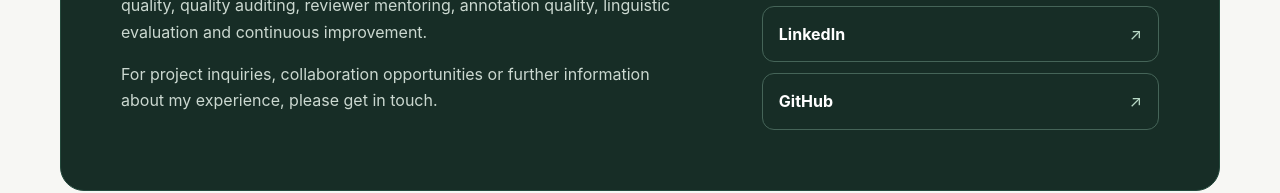
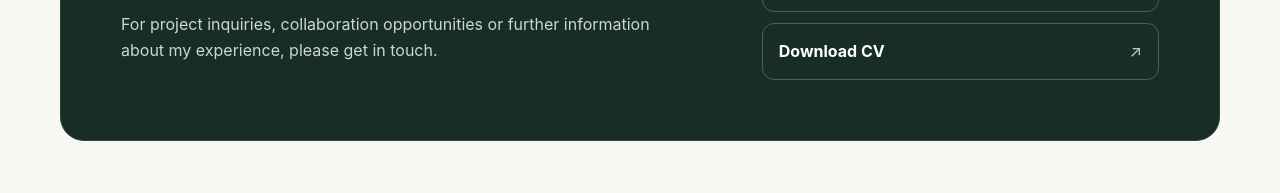
Before and after one commit to alc-etimo/turing, a plain HTML site: page index.html in a window 1280 px wide. Shown: the part 8976-9169 px from the top of the page. Drawn offline with Linux system fonts and the light colour scheme.

Commit message:
Update index.html

```diff
--- a/index.html
+++ b/index.html
@@ -520,7 +520,6 @@ body{background:var(--bg);color:var(--ink);font-family:Inter,ui-sans-serif,syste
 <article class="tool reveal"><h3>Structured information</h3><p>Controlled vocabularies · taxonomy application · metadata classification · spreadsheet-based tracking · quality reporting · HTML · XML · JSON · CSV · SRT</p></article>
 <article class="tool reveal"><h3>Tools and collaboration</h3><p>Subtitle Edit · Trados Studio · memoQ · Memsource/Phrase · Smartcat · Microsoft Excel · Salesforce · Jira · Microsoft Teams · Trello · Miro · Google Workspace</p></article>
 </div>
-<p class="small-note" style="margin-top:18px">Python is an active learning area and is not presented as an established production automation skill. Tools should be understood in the context of the projects in which they were used.</p>
 </div></section>
 
 <section class="section" id="education"><div class="wrap"><div class="head reveal"><div><div class="eyebrow">07 / Education &amp; languages</div><h2>Language expertise grounded in study and practice.</h2></div><p>Formal education in language and teaching, complemented by professional localization and quality work.</p></div>
@@ -528,7 +527,7 @@ body{background:var(--bg);color:var(--ink);font-family:Inter,ui-sans-serif,syste
 <div class="langs reveal"><div class="lang"><strong>Brazilian Portuguese</strong><span>Native</span></div><div class="lang"><strong>English</strong><span>C1–C2</span></div><div class="lang"><strong>French</strong><span>B2 · ongoing development</span></div><div class="lang"><strong>Spanish</strong><span>B1</span></div><div class="lang"><strong>Libras</strong><span>Studies</span></div></div>
 </div></section>
 
-<section class="section" id="contact"><div class="wrap"><div class="contact-panel reveal"><div><div class="eyebrow">08 / Contact</div><h2>Let’s improve AI quality.</h2><p>I am interested in remote international opportunities involving AI data quality, quality auditing, reviewer mentoring, annotation quality, linguistic evaluation and continuous improvement.</p><p>For project inquiries, collaboration opportunities or further information about my experience, please get in touch.</p></div><div class="contactlinks"><a href="mailto:ariane.etimo@gmail.com"><strong>Email</strong><span>↗</span></a><a href="https://www.linkedin.com/in/arianelesnyak/" target="_blank" rel="noopener noreferrer"><strong>LinkedIn</strong><span>↗</span></a><a href="https://github.com/alc-etimo" target="_blank" rel="noopener noreferrer"><strong>GitHub</strong><span>↗</span></a></div></div></div></section>
+<section class="section" id="contact"><div class="wrap"><div class="contact-panel reveal"><div><div class="eyebrow">08 / Contact</div><h2>Let’s improve AI quality.</h2><p>I am interested in remote international opportunities involving AI data quality, quality auditing, reviewer mentoring, annotation quality, linguistic evaluation and continuous improvement.</p><p>For project inquiries, collaboration opportunities or further information about my experience, please get in touch.</p></div><div class="contactlinks"><a href="mailto:ariane.etimo@gmail.com"><strong>Email</strong><span>↗</span></a><a href="https://www.linkedin.com/in/arianelesnyak/" target="_blank" rel="noopener noreferrer"><strong>LinkedIn</strong><span>↗</span></a><a href="https://github.com/alc-etimo/turing/blob/main/Ariane_Lesnyak_Quality_Lead_Linguistic_QA_Operations_CV.pdf?raw=true" target="_blank" rel="noopener noreferrer"><strong>Download CV</strong><span>↗</span></a></div></div></div></section>
 </main>
 <footer class="wrap footer"><span>© <span id="year"></span> Ariane Lesnyak</span><span>AI Data Quality · Reviewer Enablement · Linguistic QA</span><a href="#top">Back to top ↑</a></footer>
 <script>
```
